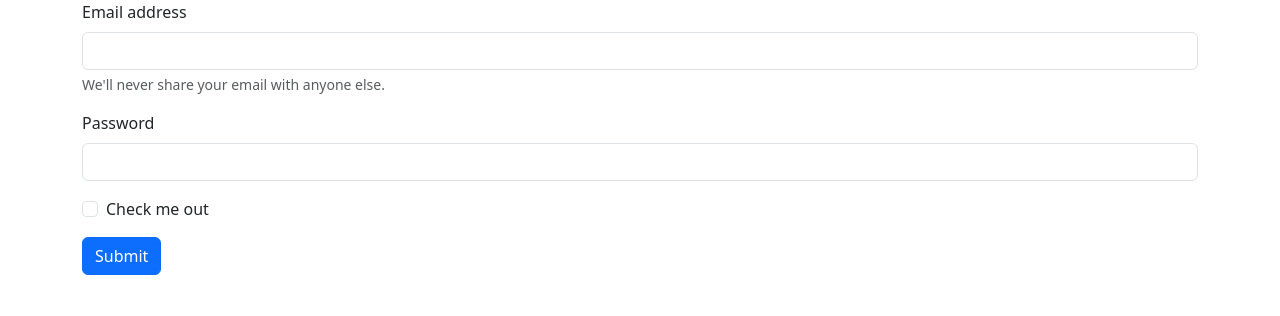
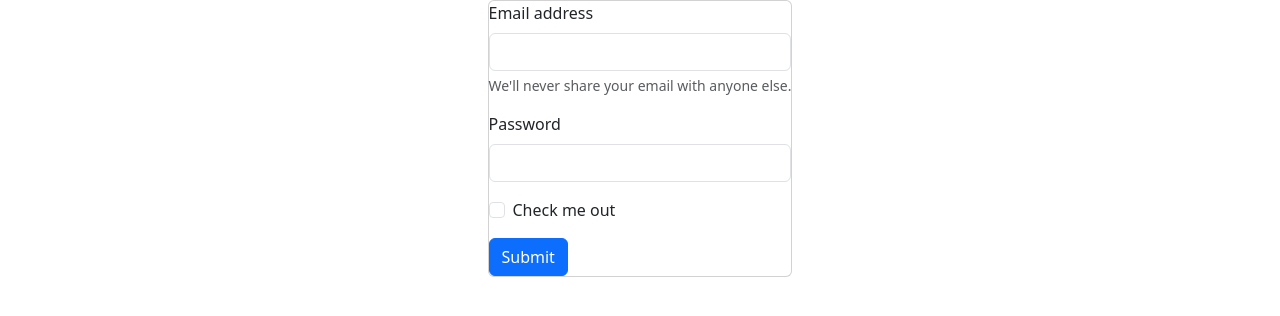
Before and after one commit to slabcouski/exercicio_bootstrap, a plain HTML site: page index.html in a window 1280 px wide. Drawn offline with nearby package versions, Linux system fonts and the light colour scheme.

Commit message:
24/12/23 17:18

```diff
--- a/index.html
+++ b/index.html
@@ -8,8 +8,9 @@
     <title>Formulário de Cadastro</title>
 </head>
 <body>
-    <div class="container">
-        <form>
+    <div class="container d-flex justify-content-center align-itens-center">
+        <div class="card">
+            <form action="">
                 <div class="mb-3">
                   <label for="exampleInputEmail1" class="form-label">Email address</label>
                   <input type="email" class="form-control" id="exampleInputEmail1" aria-describedby="emailHelp">
@@ -26,6 +27,7 @@
                 <button type="submit" class="btn btn-primary">Submit</button>
               </form>
         </div>
+    </div>
     <script src="https://cdn.jsdelivr.net/npm/bootstrap@5.3.2/dist/js/bootstrap.bundle.min.js" integrity="sha384-C6RzsynM9kWDrMNeT87bh95OGNyZPhcTNXj1NW7RuBCsyN/o0jlpcV8Qyq46cDfL" crossorigin="anonymous"></script>
 </body>
 
```
Lines whose indentation alone changed are shown as unchanged.
